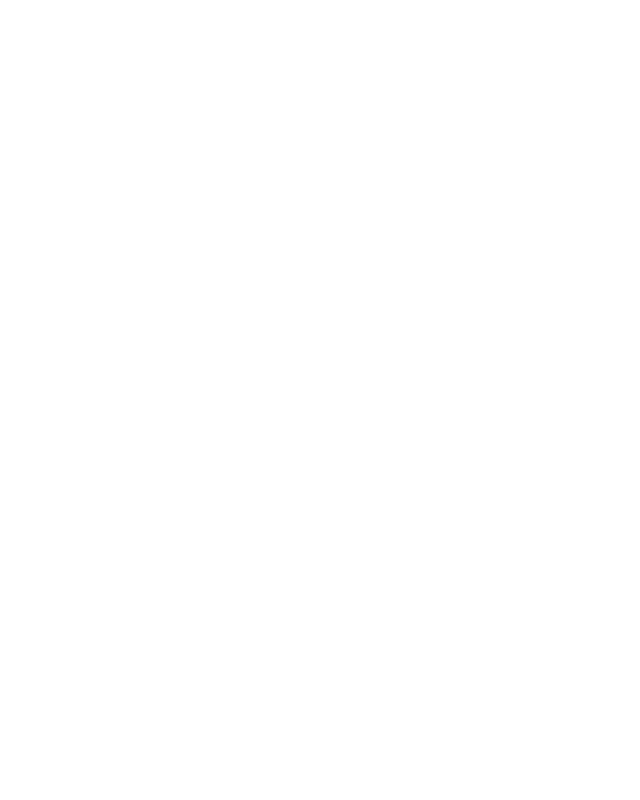
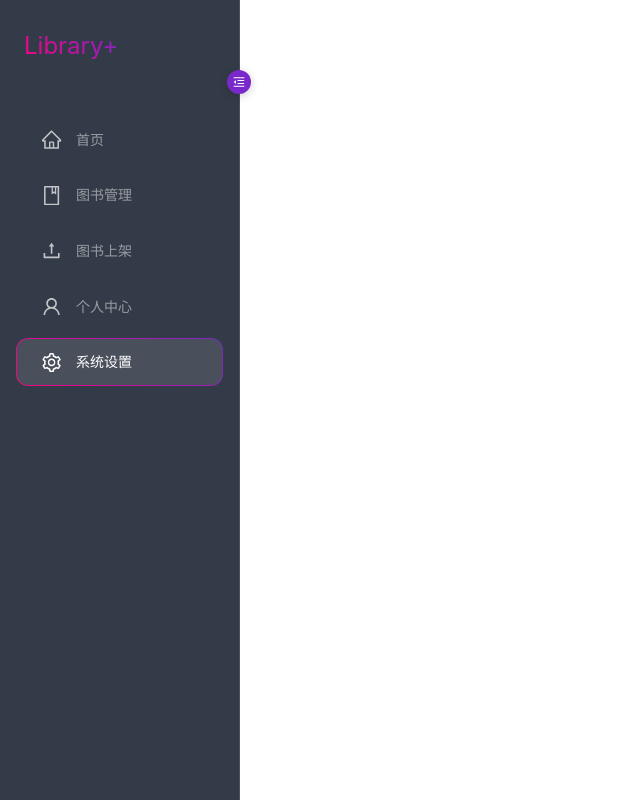
Before and after one commit to HoWhiteDevelop/library-frontend, a React (Vite) app: page /settings in a window 1280 px wide. Before the commit this address had no page. Shown: the whole page, without its empty margins (0-640 px from the left). Built offline with nearby package versions, Linux system fonts and the light colour scheme; sample sign-in values are in the browser's storage.

Commit message:
sidebar优化

```diff
--- a/package.json
+++ b/package.json
@@ -23,14 +23,15 @@
     "react-hook-form": "^7.53.2",
     "react-redux": "^9.1.2",
     "react-router-dom": "^7.0.1",
-    "xlsx": "^0.18.5",
-    "styled-components": "^5.3.5"
+    "styled-components": "^5.3.11",
+    "xlsx": "^0.18.5"
   },
   "devDependencies": {
     "@eslint/js": "^9.15.0",
     "@types/file-saver": "^2.0.7",
     "@types/react": "^18.3.12",
     "@types/react-dom": "^18.3.1",
+    "@types/styled-components": "^5.1.34",
     "@vitejs/plugin-react": "^4.3.4",
     "autoprefixer": "^10.4.20",
     "eslint": "^9.15.0",
--- a/src/App.tsx
+++ b/src/App.tsx
@@ -1,4 +1,4 @@
-import { useEffect } from "react";
+import { useEffect, useState } from "react";
 import {
   BrowserRouter as Router,
   Routes,
@@ -6,9 +6,10 @@
   Navigate,
 } from "react-router-dom";
 import { useSelector, useDispatch } from "react-redux";
-import { ConfigProvider, App as AntApp } from "antd";
+import { ConfigProvider, App as AntApp, Layout } from "antd";
 import zhCN from "antd/locale/zh_CN";
-import Layout from "./components/Layout";
+import styled from "styled-components";
+import SideNavbar from "./components/SideNavbar";
 import ProtectedRoute from "./components/ProtectedRoute";
 import { restoreSession } from "./store/slices/authSlice";
 
@@ -32,11 +33,27 @@
   };
 }
 
+const AppLayout = styled.div`
+  min-height: 100vh;
+  display: flex;
+`;
+
+const MainContent = styled.div<{ $hasNavbar: boolean }>`
+  flex: 1;
+  margin-left: ${(props) => (props.$hasNavbar ? "240px" : "0")};
+  transition: margin 0.3s ease;
+
+  &.collapsed {
+    margin-left: ${(props) => (props.$hasNavbar ? "80px" : "0")};
+  }
+`;
+
 function App() {
   const dispatch = useDispatch();
   const { isAuthenticated, user } = useSelector(
     (state: RootState) => state.auth
   );
+  const [collapsed, setCollapsed] = useState(false);
 
   // 添加初始化逻辑
   useEffect(() => {
@@ -55,6 +72,12 @@
         locale={zhCN}
       >
         <Router>
+          <AppLayout>
+            {isAuthenticated && <SideNavbar onCollapse={setCollapsed} />}
+            <MainContent
+              $hasNavbar={isAuthenticated}
+              className={collapsed ? "collapsed" : ""}
+            >
               <Routes>
                 <Route
                   path="/login"
@@ -63,19 +86,14 @@
                   }
                 />
 
-            <Route element={<Layout />}>
-              {/* 需要认证的路由 */}
                 <Route
                   element={<ProtectedRoute isAuthenticated={isAuthenticated} />}
                 >
                   <Route path="/dashboard" element={<Dashboard />} />
                   <Route path="/profile" element={<Profile />} />
-
-                {/* 读者路由 */}
                   <Route path="/books/recommend" element={<BookRecommend />} />
                   <Route path="/books/borrow" element={<BookBorrow />} />
 
-                {/* 管理员路由 */}
                   <Route
                     element={
                       <ProtectedRoute
@@ -92,20 +110,21 @@
                     <Route path="/reports/*" element={<Reports />} />
                   </Route>
                 </Route>
-            </Route>
 
-            {/* 默认路由重定向 */}
+                <Route
+                  path="/auth/:provider/callback"
+                  element={<OAuthCallback />}
+                />
+
                 <Route
                   path="/"
                   element={
                     <Navigate to={isAuthenticated ? "/dashboard" : "/login"} />
                   }
                 />
-            <Route
-              path="/auth/:provider/callback"
-              element={<OAuthCallback />}
-            />
               </Routes>
+            </MainContent>
+          </AppLayout>
         </Router>
       </ConfigProvider>
     </AntApp>
--- a/src/components/ModernNavbar.tsx
+++ b/src/components/ModernNavbar.tsx
@@ -1,17 +1,18 @@
 import { useState, useEffect } from "react";
-import { Menu, Button, Avatar } from "antd";
+import { Menu, Avatar } from "antd";
 import styled from "styled-components";
-import { motion, AnimatePresence } from "framer-motion";
+import { motion } from "framer-motion";
 import { useLocation, Link } from "react-router-dom";
+import { HomeOutlined, BookOutlined, UserOutlined } from "@ant-design/icons";
 
 const NavWrapper = styled(motion.nav)`
-  background: rgba(255, 255, 255, 0.8);
+  background: rgba(10, 10, 20, 0.8);
   backdrop-filter: blur(10px);
   position: sticky;
   top: 0;
   z-index: 100;
-  padding: 0.5rem 2rem;
-  box-shadow: 0 2px 8px rgba(0, 0, 0, 0.06);
+  padding: 0.8rem 2rem;
+  border-bottom: 1px solid rgba(255, 255, 255, 0.1);
 `;
 
 const MenuWrapper = styled.div`
@@ -23,18 +24,44 @@
 `;
 
 const MenuItem = styled(motion.div)`
-  padding: 0.5rem 1rem;
+  padding: 0.8rem 1.5rem;
   cursor: pointer;
   position: relative;
+  color: white;
+  font-weight: 500;
+  display: flex;
+  align-items: center;
+  gap: 8px;
+
+  &:before {
+    content: "";
+    position: absolute;
+    top: 0;
+    left: 0;
+    width: 100%;
+    height: 100%;
+    background: linear-gradient(
+      45deg,
+      rgba(255, 0, 128, 0.2),
+      rgba(0, 128, 255, 0.2)
+    );
+    border-radius: 8px;
+    opacity: 0;
+    transition: all 0.3s ease;
+  }
+
+  &:hover:before {
+    opacity: 1;
+  }
 
   &:after {
     content: "";
     position: absolute;
-    bottom: 0;
+    bottom: -2px;
     left: 0;
     width: 100%;
-    height: 2px;
-    background: #1890ff;
+    height: 3px;
+    background: linear-gradient(90deg, #ff0080, #7928ca, #0070f3);
     transform: scaleX(0);
     transition: transform 0.3s ease;
   }
@@ -43,6 +70,66 @@
     transform: scaleX(1);
   }
 `;
+
+const LogoWrapper = styled(motion.div)`
+  background: linear-gradient(45deg, #ff0080, #7928ca);
+  -webkit-background-clip: text;
+  -webkit-text-fill-color: transparent;
+  font-size: 1.5rem;
+  font-weight: bold;
+  letter-spacing: 1px;
+  padding: 0.5rem;
+  border-radius: 8px;
+  position: relative;
+
+  &:before {
+    content: "";
+    position: absolute;
+    inset: 0;
+    border-radius: 8px;
+    padding: 2px;
+    background: linear-gradient(45deg, #ff0080, #7928ca);
+    -webkit-mask: linear-gradient(#fff 0 0) content-box,
+      linear-gradient(#fff 0 0);
+    -webkit-mask-composite: xor;
+    mask-composite: exclude;
+    opacity: 0;
+    transition: opacity 0.3s ease;
+  }
+
+  &:hover:before {
+    opacity: 1;
+  }
+`;
+
+const AvatarWrapper = styled(motion.div)`
+  position: relative;
+
+  &:before {
+    content: "";
+    position: absolute;
+    inset: -3px;
+    border-radius: 50%;
+    padding: 3px;
+    background: linear-gradient(45deg, #ff0080, #7928ca);
+    -webkit-mask: linear-gradient(#fff 0 0) content-box,
+      linear-gradient(#fff 0 0);
+    -webkit-mask-composite: xor;
+    mask-composite: exclude;
+    opacity: 0;
+    transition: opacity 0.3s ease;
+  }
+
+  &:hover:before {
+    opacity: 1;
+  }
+`;
+
+const menuItems = [
+  { icon: <HomeOutlined />, text: "首页", path: "/" },
+  { icon: <BookOutlined />, text: "书籍管理", path: "/books/management" },
+  { icon: <UserOutlined />, text: "个人中心", path: "/profile" },
+];
 
 const ModernNavbar = () => {
   const [scrolled, setScrolled] = useState(false);
@@ -61,29 +148,47 @@
     <NavWrapper
       animate={{
         backgroundColor: scrolled
-          ? "rgba(255, 255, 255, 0.8)"
-          : "rgba(255, 255, 255, 0)",
-        height: scrolled ? "60px" : "70px",
+          ? "rgba(10, 10, 20, 0.9)"
+          : "rgba(10, 10, 20, 0.7)",
+        padding: scrolled ? "0.6rem 2rem" : "0.8rem 2rem",
       }}
+      transition={{ duration: 0.3 }}
     >
       <MenuWrapper>
         <Link to="/">
-          <motion.div whileHover={{ scale: 1.05 }} whileTap={{ scale: 0.95 }}>
-            <img src="/logo.png" alt="Logo" height="40" />
-          </motion.div>
+          <LogoWrapper whileHover={{ scale: 1.05 }} whileTap={{ scale: 0.95 }}>
+            Library+
+          </LogoWrapper>
         </Link>
 
-        <Menu mode="horizontal" selectedKeys={[location.pathname]}>
-          {["首页", "书籍管理", "个人中心"].map((item, index) => (
-            <MenuItem key={index} whileHover={{ y: -2 }} whileTap={{ y: 0 }}>
-              {item}
-            </MenuItem>
+        <div style={{ display: "flex", gap: "1rem" }}>
+          {menuItems.map((item) => (
+            <Link to={item.path} key={item.path}>
+              <MenuItem
+                whileHover={{ y: -2 }}
+                whileTap={{ y: 0 }}
+                style={{
+                  background:
+                    location.pathname === item.path
+                      ? "linear-gradient(45deg, rgba(255, 0, 128, 0.15), rgba(0, 128, 255, 0.15))"
+                      : "transparent",
+                  borderRadius: "8px",
+                }}
+              >
+                {item.icon}
+                {item.text}
+              </MenuItem>
+            </Link>
           ))}
-        </Menu>
+        </div>
 
-        <motion.div whileHover={{ scale: 1.05 }}>
-          <Avatar src="https://joeschmoe.io/api/v1/random" />
-        </motion.div>
+        <AvatarWrapper whileHover={{ scale: 1.05 }}>
+          <Avatar
+            size={40}
+            src="https://api.dicebear.com/7.x/avataaars/svg?seed=Felix"
+            style={{ cursor: "pointer" }}
+          />
+        </AvatarWrapper>
       </MenuWrapper>
     </NavWrapper>
   );
--- /dev/null
+++ b/src/components/SideNavbar.tsx
@@ -0,0 +1,190 @@
+import { useState } from "react";
+import { Link, useLocation } from "react-router-dom";
+import styled from "styled-components";
+import { motion } from "framer-motion";
+import {
+  HomeOutlined,
+  BookOutlined,
+  UploadOutlined,
+  UserOutlined,
+  SettingOutlined,
+  MenuFoldOutlined,
+  MenuUnfoldOutlined,
+} from "@ant-design/icons";
+
+const SidebarWrapper = styled(motion.nav)<{ $collapsed: boolean }>`
+  position: fixed;
+  left: 0;
+  top: 0;
+  height: 100vh;
+  background: rgba(17, 25, 40, 0.85);
+  backdrop-filter: blur(12px);
+  border-right: 1px solid rgba(255, 255, 255, 0.1);
+  width: ${(props) => (props.$collapsed ? "80px" : "240px")};
+  transition: width 0.3s ease;
+  z-index: 1000;
+  display: flex;
+  flex-direction: column;
+  padding: 1rem 0;
+`;
+
+const LogoSection = styled.div<{ $collapsed: boolean }>`
+  padding: 0 ${(props) => (props.$collapsed ? "1rem" : "1.5rem")};
+  height: 60px;
+  display: flex;
+  align-items: center;
+  justify-content: ${(props) =>
+    props.$collapsed ? "center" : "space-between"};
+  margin-bottom: 2rem;
+
+  .logo-text {
+    font-size: 1.5rem;
+    background: linear-gradient(45deg, #ff0080, #7928ca);
+    -webkit-background-clip: text;
+    -webkit-text-fill-color: transparent;
+    display: ${(props) => (props.$collapsed ? "none" : "block")};
+  }
+`;
+
+const MenuSection = styled.div`
+  flex: 1;
+  overflow-y: auto;
+
+  &::-webkit-scrollbar {
+    width: 6px;
+  }
+
+  &::-webkit-scrollbar-thumb {
+    background: rgba(255, 255, 255, 0.2);
+    border-radius: 3px;
+  }
+`;
+
+const MenuItem = styled(motion.div)<{ $active?: boolean }>`
+  padding: 0.8rem 1.5rem;
+  margin: 0.5rem 1rem;
+  cursor: pointer;
+  color: ${(props) => (props.$active ? "#fff" : "rgba(255, 255, 255, 0.7)")};
+  display: flex;
+  align-items: center;
+  gap: 12px;
+  position: relative;
+  border-radius: 12px;
+  background: ${(props) =>
+    props.$active ? "rgba(255, 255, 255, 0.1)" : "transparent"};
+
+  .icon {
+    font-size: 1.2rem;
+    min-width: 24px;
+    display: flex;
+    align-items: center;
+    justify-content: center;
+  }
+
+  .text {
+    font-weight: 500;
+    white-space: nowrap;
+    opacity: ${(props) => (props.$active ? 1 : 0.7)};
+  }
+
+  &:hover {
+    background: rgba(255, 255, 255, 0.1);
+
+    &:before {
+      opacity: 1;
+    }
+  }
+
+  &:before {
+    content: "";
+    position: absolute;
+    inset: 0;
+    border-radius: 12px;
+    padding: 1px;
+    background: linear-gradient(45deg, #ff0080, #7928ca);
+    -webkit-mask: linear-gradient(#fff 0 0) content-box,
+      linear-gradient(#fff 0 0);
+    -webkit-mask-composite: xor;
+    opacity: ${(props) => (props.$active ? 1 : 0)};
+    transition: opacity 0.3s ease;
+  }
+`;
+
+const CollapseButton = styled(motion.div)`
+  position: absolute;
+  right: -12px;
+  top: 70px;
+  width: 24px;
+  height: 24px;
+  background: #7928ca;
+  border-radius: 50%;
+  display: flex;
+  align-items: center;
+  justify-content: center;
+  cursor: pointer;
+  color: white;
+  font-size: 12px;
+  box-shadow: 0 2px 8px rgba(0, 0, 0, 0.2);
+`;
+
+const menuItems = [
+  { icon: <HomeOutlined />, text: "首页", path: "/" },
+  { icon: <BookOutlined />, text: "图书管理", path: "/books/management" },
+  { icon: <UploadOutlined />, text: "图书上架", path: "/books/upload" },
+  { icon: <UserOutlined />, text: "个人中心", path: "/profile" },
+  { icon: <SettingOutlined />, text: "系统设置", path: "/settings" },
+];
+
+interface SideNavbarProps {
+  onCollapse: (collapsed: boolean) => void;
+}
+
+const SideNavbar = ({ onCollapse }: SideNavbarProps) => {
+  const [collapsed, setCollapsed] = useState(false);
+  const location = useLocation();
+
+  const handleCollapse = (value: boolean) => {
+    setCollapsed(value);
+    onCollapse(value);
+  };
+
+  return (
+    <SidebarWrapper
+      $collapsed={collapsed}
+      initial={{ x: -240 }}
+      animate={{ x: 0 }}
+      transition={{ duration: 0.3 }}
+    >
+      <LogoSection $collapsed={collapsed}>
+        <motion.div whileHover={{ scale: 1.05 }}>
+          {collapsed ? "L+" : <span className="logo-text">Library+</span>}
+        </motion.div>
+      </LogoSection>
+
+      <CollapseButton
+        onClick={() => handleCollapse(!collapsed)}
+        whileHover={{ scale: 1.1 }}
+        whileTap={{ scale: 0.95 }}
+      >
+        {collapsed ? <MenuUnfoldOutlined /> : <MenuFoldOutlined />}
+      </CollapseButton>
+
+      <MenuSection>
+        {menuItems.map((item) => (
+          <Link to={item.path} key={item.path}>
+            <MenuItem
+              $active={location.pathname === item.path}
+              whileHover={{ x: 5 }}
+              whileTap={{ scale: 0.98 }}
+            >
+              <span className="icon">{item.icon}</span>
+              {!collapsed && <span className="text">{item.text}</span>}
+            </MenuItem>
+          </Link>
+        ))}
+      </MenuSection>
+    </SidebarWrapper>
+  );
+};
+
+export default SideNavbar;
```
Also changed, not shown: 1 other file (tests, documents, lock files or other folders). Lines whose indentation alone changed are shown as unchanged.
